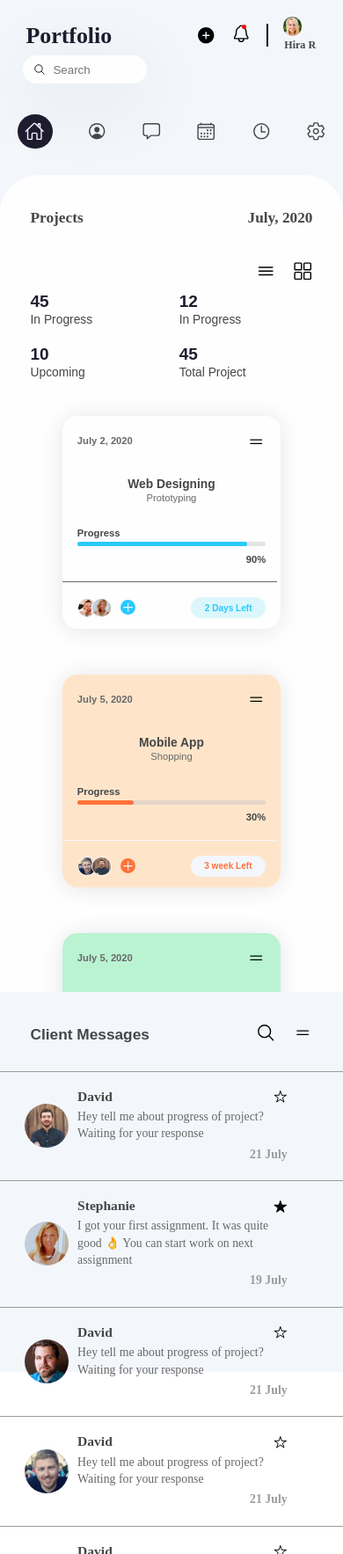
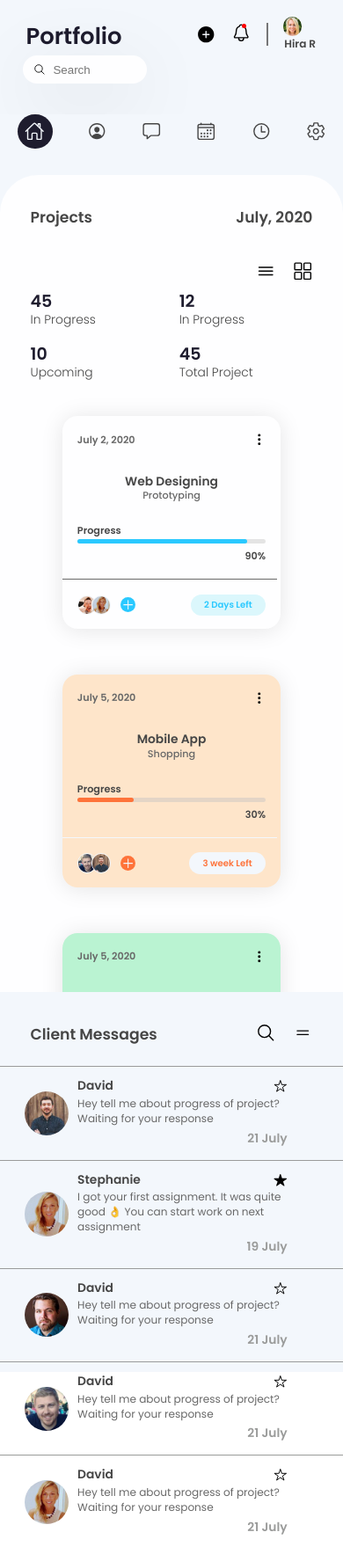
Before and after one commit to jimmy-ramani-0912/Portfolio-Dashboard-React, a website: page index.html in a window 390 px wide. Shown: the whole page at 88% size. Drawn offline with nearby package versions, Linux system fonts and the light colour scheme.

Commit message:
fix changes...

```diff
--- a/index.html
+++ b/index.html
@@ -13,6 +13,12 @@
       nomodule
       src="https://unpkg.com/ionicons@7.1.0/dist/ionicons/ionicons.js"
     ></script>
+    <link rel="preconnect" href="https://fonts.googleapis.com" />
+    <link rel="preconnect" href="https://fonts.gstatic.com" crossorigin />
+    <link
+      href="https://fonts.googleapis.com/css2?family=Poppins:wght@300;400;500;600&display=swap"
+      rel="stylesheet"
+    />
   </head>
   <body>
     <div class="container">
@@ -147,7 +153,7 @@
             <div class="projects__cards-section-card-date-section-card">
               <h4 class="date-card">July 2, 2020</h4>
               <ion-icon
-                name="reorder-two-outline"
+                name="ellipsis-vertical"
                 class="card-icon icon-general"
               ></ion-icon>
             </div>
@@ -187,7 +193,7 @@
             <div class="projects__cards-section-card-date-section-card">
               <h4 class="date-card">July 5, 2020</h4>
               <ion-icon
-                name="reorder-two-outline"
+                name="ellipsis-vertical"
                 class="card-icon icon-general"
               ></ion-icon>
             </div>
@@ -228,7 +234,7 @@
             <div class="projects__cards-section-card-date-section-card">
               <h4 class="date-card">July 5, 2020</h4>
               <ion-icon
-                name="reorder-two-outline"
+                name="ellipsis-vertical"
                 class="card-icon icon-general"
               ></ion-icon>
             </div>
@@ -268,7 +274,7 @@
             <div class="projects__cards-section-card-date-section-card">
               <h4 class="date-card">July 5, 2020</h4>
               <ion-icon
-                name="reorder-two-outline"
+                name="ellipsis-vertical"
                 class="card-icon icon-general"
               ></ion-icon>
             </div>
@@ -308,7 +314,7 @@
             <div class="projects__cards-section-card-date-section-card">
               <h4 class="date-card">July 5, 2020</h4>
               <ion-icon
-                name="reorder-two-outline"
+                name="ellipsis-vertical"
                 class="card-icon icon-general"
               ></ion-icon>
             </div>
@@ -348,7 +354,7 @@
             <div class="projects__cards-section-card-date-section-card">
               <h4 class="date-card">July 5, 2020</h4>
               <ion-icon
-                name="reorder-two-outline"
+                name="ellipsis-vertical"
                 class="card-icon icon-general"
               ></ion-icon>
             </div>
@@ -392,11 +398,11 @@
           <div class="heading-icons">
             <ion-icon
               name="search-outline"
-              class="search-icon-client card-icon icon-general mr-right-small"
+              class="search-icon-client icon-general mr-right-small"
             ></ion-icon>
             <ion-icon
               name="reorder-two-outline"
-              class="reorder-icon card-icon icon-general"
+              class="reorder-icon icon-general"
             ></ion-icon>
           </div>
         </div>
--- a/sass/_base.scss
+++ b/sass/_base.scss
@@ -27,7 +27,7 @@ html {
 }
 
 body {
-  font-family: sans-serif;
+  font-family: "Poppins", sans-serif;
   font-weight: 400;
   line-height: 1.7;
   box-sizing: border-box;
@@ -72,6 +72,12 @@ $card-6-sub: #ffae00;
 .icon-sidebar {
   height: 2.6rem;
   width: 2.6rem;
+  line-height: 5;
+}
+
+.card-icon {
+  height: 1.8rem;
+  width: 1.8rem;
 }
 
 .icon-clientmsg {
--- a/sass/_components.scss
+++ b/sass/_components.scss
@@ -35,7 +35,6 @@
       margin-right: auto;
 
       &-text {
-        font-family: serif;
         margin-right: auto;
         color: $main-color;
         font-size: 3rem;
@@ -98,11 +97,12 @@
     }
 
     &-profile-info {
+      line-height: normal;
       display: flex;
       align-items: center;
 
       .ver-line {
-        border: 1px solid black;
+        border: 0.0002rem solid rgba(77, 77, 77, 0.755);
         height: 3rem;
       }
 
@@ -131,12 +131,13 @@
         }
 
         & img:hover {
+          transition: all 0.5s ease-in-out;
           transform: scale(1.07);
           cursor: pointer;
         }
 
         .profile-name {
-          font-family: serif;
+          font-weight: 600;
           font-size: 1.8rem;
           color: $grey-dark;
         }
@@ -170,6 +171,7 @@
 }
 
 .siderbar {
+  background-color: $bg-color;
   margin-top: 5rem;
   display: flex;
   flex-direction: column;
@@ -211,6 +213,10 @@
     grid-row: 2/-1;
   }
 
+  @media screen and (max-width: 1051px) {
+    margin-top: 3rem;
+  }
+
   @media screen and (max-width: 700px) {
     grid-column: 1/-1;
     margin-top: 0;
@@ -229,7 +235,6 @@
   padding: 4rem 4rem 0 4rem;
 
   &__project-heading {
-    font-family: serif;
     display: flex;
     align-items: center;
     justify-content: space-between;
@@ -239,7 +244,8 @@
 
     .heading-text,
     .date-text {
-      font-size: 2.6rem;
+      font-weight: 600;
+      font-size: 2.4rem;
       color: $grey-dark;
     }
   }
@@ -351,7 +357,7 @@
       border-radius: 2rem;
       padding: 2rem;
       background-color: $bg-project-section;
-      box-shadow: 0 0.2rem 3rem rgba(0, 0, 0/ 0.1);
+      box-shadow: 0 0.2rem 3rem rgba(0, 0, 0, 0.1);
 
       @media screen and (max-width: 1200px) and (min-width: 900px) {
         height: 30rem;
@@ -481,6 +487,7 @@
           }
           :hover {
             cursor: pointer;
+            transition: all 0.5s ease-in-out;
             transform: scale(1.1);
           }
         }
@@ -515,6 +522,7 @@
 
       &:hover {
         cursor: pointer;
+        transition: all 0.5s ease-in-out;
         transform: scale(1.02);
         .hover-lines {
           transition: all 0.1s;
@@ -556,7 +564,7 @@
       &:hover {
         .hover-line-1,
         .hover-line-2 {
-          background-color: $card-2-sub;
+          background-color: $card-2;
         }
       }
     }
@@ -576,7 +584,7 @@
       &:hover {
         .hover-line-1,
         .hover-line-2 {
-          background-color: $card-3-sub;
+          background-color: $card-3;
         }
       }
     }
@@ -596,7 +604,7 @@
       &:hover {
         .hover-line-1,
         .hover-line-2 {
-          background-color: $card-4-sub;
+          background-color: $card-4;
         }
       }
     }
@@ -616,7 +624,7 @@
       &:hover {
         .hover-line-1,
         .hover-line-2 {
-          background-color: $card-5-sub;
+          background-color: $card-5;
         }
       }
     }
@@ -636,7 +644,7 @@
       &:hover {
         .hover-line-1,
         .hover-line-2 {
-          background-color: $card-6-sub;
+          background-color: $card-6;
         }
       }
     }
@@ -684,13 +692,9 @@
     justify-content: space-between;
 
     .heading-text {
-      font-size: 2.6rem;
+      font-size: 2.4rem;
       color: $grey-dark;
     }
-
-    // @media screen and (max-width: 1350px) and (min-width: 800px) {
-    //   padding: 4rem 6rem 2rem 6rem;
-    // }
 
     @media screen and (max-width: 1051px) {
       padding-top: 2rem;
@@ -709,6 +713,14 @@
     height: 0.6px;
     background-color: $grey-light;
     margin: 1rem 0;
+  }
+
+  @media screen and (max-width: 800px) {
+    .divider-clientmsg {
+      height: 0.6px;
+      background-color: $grey-light;
+      margin: 0.4rem 0;
+    }
   }
 
   &__cards {
@@ -730,21 +742,20 @@
         margin-left: 1.2rem;
         display: flex;
         flex-direction: column;
-        font-family: serif;
 
         &-heading-client {
           display: flex;
           justify-content: space-between;
           align-items: center;
           h3 {
-            font-size: 1.8rem;
+            font-size: 1.6rem;
             color: $grey-dark;
           }
         }
 
         &-desc {
           line-height: 1.4;
-          font-size: 1.6rem;
+          font-size: 1.4rem;
           color: $card-heading;
         }
 
@@ -762,16 +773,12 @@
       margin-bottom: 3.4rem;
     }
     @media screen and (max-width: 950px) {
-      // margin: 0 2.6rem;
       &-item:hover {
         width: 75%;
         margin: 0 1rem 0 2rem;
-
-        // margin: 0 2.6rem;
       }
       &-item:hover {
         width: 0%;
-        // margin: 0 2.6rem;
       }
     }
 
--- a/sass/_layout.scss
+++ b/sass/_layout.scss
@@ -11,7 +11,7 @@
   }
 
   @media screen and (max-width: 800px) {
-    grid-template-columns: 8rem 1.5fr 1fr;
+    grid-template-columns: 8rem 1fr;
     grid-template-rows: 8rem 1fr 1fr;
   }
 
```
Also changed, not shown: css/style.css.
